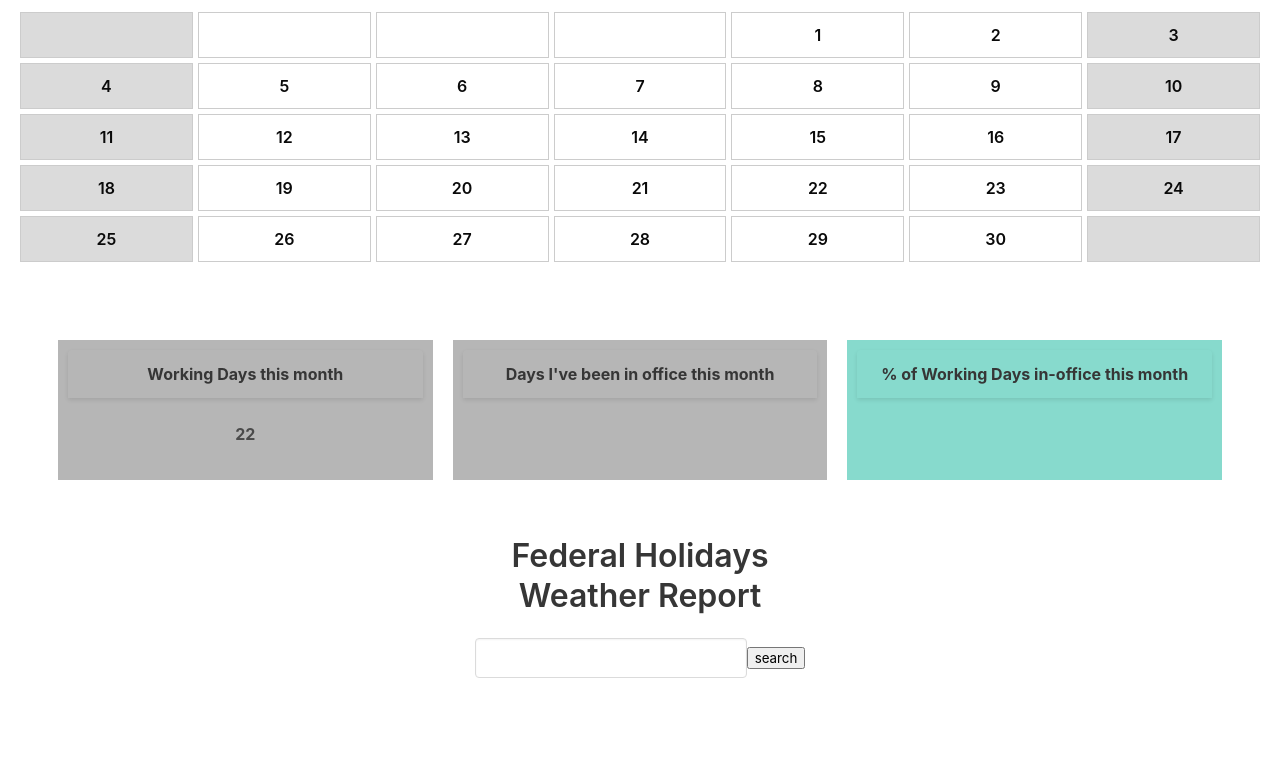
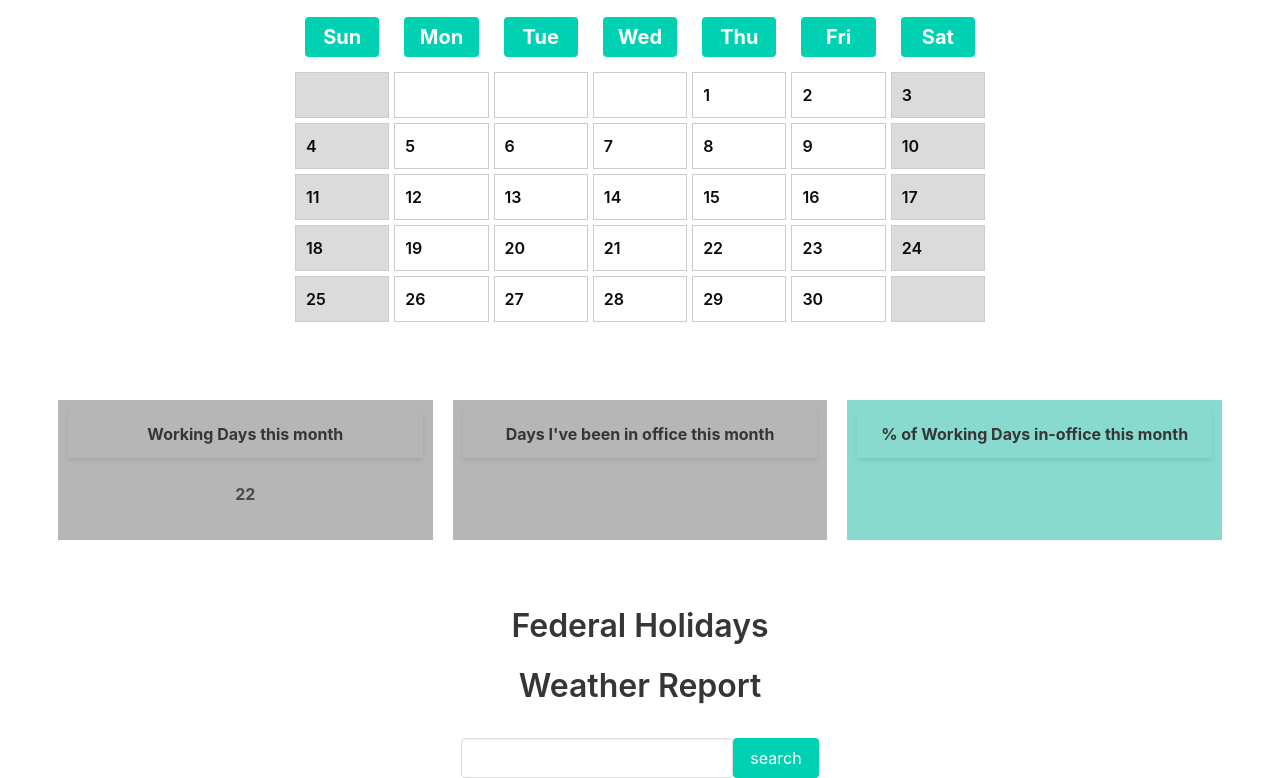
Before and after one commit to SquirrelsAtARave/hybrid-tracker-project-1, a plain HTML site: page index.html in a window 1280 px wide. Shown: the part 201-979 px from the top of the page. Before the commit the page ends 879 px from the top, so only its background shows below. Drawn offline with nearby package versions, Linux system fonts and the light colour scheme; no server answers.

Commit message:
additional css and bulma framework styling changes

```diff
--- a/assets/style.css
+++ b/assets/style.css
@@ -3,6 +3,7 @@ display: grid;
 grid-template-columns: repeat(7, 1fr);
 gap: 5px;
 margin: 20px;
+max-width: 375 px;
 }
 
 .day {
@@ -11,8 +12,17 @@ text-align: center;
 border: 1px solid #ccc;
 }
 
+.day, .column tag is-primary is-large {
+    display: flex;
+}
+
 .day:hover{
     background-color: orange;
+}
+
+#days {
+    display: flex;
+    justify-content: center;
 }
 
 .column {
@@ -31,7 +41,6 @@ border: 1px solid #ccc;
 #numbers {
     display: flex;
     flex-direction: row;
-
 }
 
 
@@ -71,4 +80,5 @@ p {
 h1, h2, h3 {
     justify-content: center;
     text-align: center;
+    padding: 10px 10px;
 }
--- a/holidays.js
+++ b/holidays.js
@@ -1,31 +1,27 @@
-
-
-
-
 fetch("https://date.nager.at/api/v3/publicholidays/2023/US")
   .then((response) => response.json())
   .then((data) => {
-
     const federalHolidays = data.filter(
       (holiday) => holiday.types[0] === "Public"
     );
+
     const juneHolidays = federalHolidays.filter((holiday) => {
-
-      const day=dayjs(holiday.date, "YYYY-MM-DD");
-      return day.format("M") == 6
+      const day = dayjs(holiday.date, "YYYY-MM-DD");
+      return day.format("M") == 6;
     });
 
-    juneHolidays.forEach((holiday)=>{
-        var holidays = $(`
+    juneHolidays.forEach((holiday) => {
+      const day = dayjs(holiday.date, "YYYY-MM-DD");
+      console.log(day);
+      var holidays = $(`
         <div>
         <h2>Holiday: ${holiday.name}
-        </div>`)
+        ${day.format("dddd, MMMM DD, YYYY")}
+        </div>`);
+      $("#holidays").append(holidays);
+    });
+  })
 
-        $("#holidays").append(holidays)
-    })
-
-
-  })
   .catch((error) => {
     console.error("Error:", error);
   });
--- a/index.html
+++ b/index.html
@@ -66,7 +66,7 @@
         <div class="day" data-number="26" data-state="off">26</div>
         <div class="day" data-number="27" data-state="off">27</div>
         <div class="day" data-number="28" data-state="off">28</div>
-        <div class="day"data-number="29" data-state="off">29</div>
+        <div class="day" data-number="29" data-state="off">29</div>
         <div class="day" data-number="30" data-state="off">30</div>
 
         <div class="day has-background-grey-lighter"></div>
@@ -100,7 +100,6 @@
     </div>
 
     <tool section >
-
         <ui>
             <h2 class="title is-3">Federal Holidays</h2>
             <div id="holidays" class = "subtitle is-4"></div>
@@ -109,7 +108,7 @@
             <div class="history">
                 <form id="search-form">
                     <input type="text" id="input-box" class="input"/>
-                    <button id="search" class="btn">search</button>
+                    <button id="search" class="button is-primary">search</button>
                 </form>
 
             </div>
```
